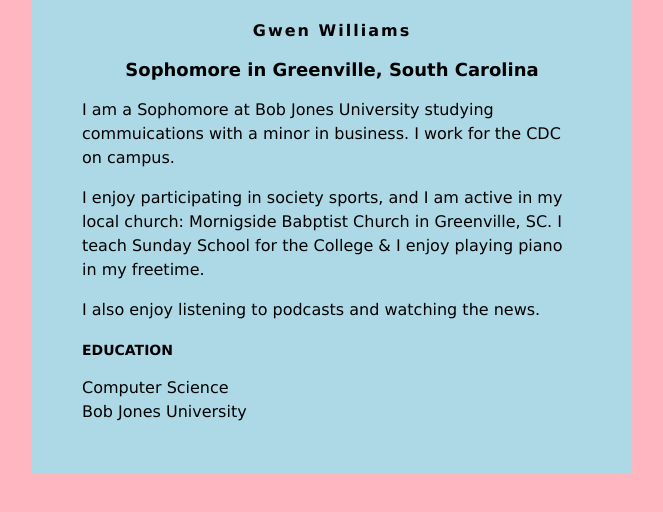
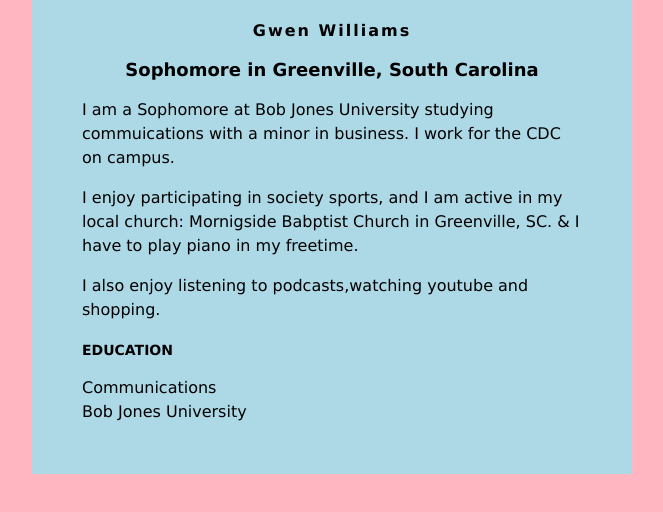
Before and after one commit to gwendolly198/gwendolly198.github.io, a plain HTML site: page index.html in a window 1280 px wide. Shown: the whole page, without its empty margins (308-971 px from the left). Drawn offline with Linux system fonts and the light colour scheme.

Commit message:
Update index.html

```diff
--- a/index.html
+++ b/index.html
@@ -35,14 +35,14 @@ h3 {
 
          <p>I am a Sophomore at Bob Jones University studying commuications with a minor in business. I work for the CDC on campus.</p>
          <p>
-            I enjoy participating in society sports, and I am active in my local church: Mornigside Babptist Church in Greenville, SC.  I teach Sunday School for the College &amp; I enjoy playing piano in my freetime.
+            I enjoy participating in society sports, and I am active in my local church: Mornigside Babptist Church in Greenville, SC. &amp; I have to play piano in my freetime.
          </p>
          <p>
-            I also enjoy listening to podcasts and watching the news.
+            I also enjoy listening to podcasts,watching youtube and shopping.
          </p>
 
         <h3>EDUCATION</h3>
-        Computer Science<br>
+        Communications<br>
         Bob Jones University
     </div>
 
```
